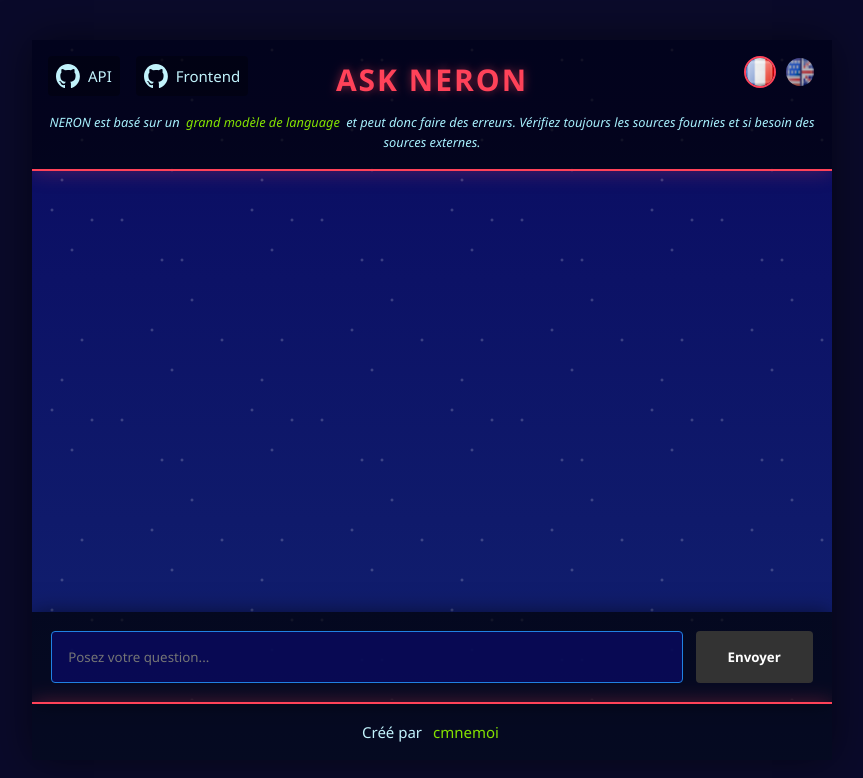
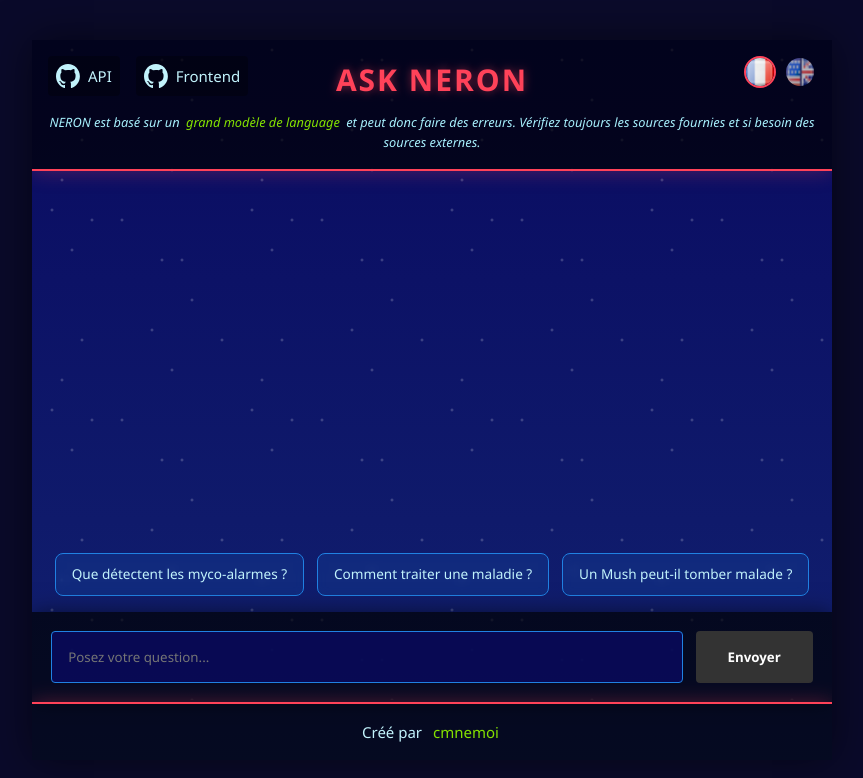
Before and after one commit to cmnemoi/ask_neron_front, a Vue app: page / in a window 1280 px wide. Shown: the top 778 px of the page, without its empty margins (208-1071 px from the left). Built offline with nearby package versions, Linux system fonts and the light colour scheme.

Commit message:
feat: add example questions to get started

```diff
--- a/src/components/ChatBot.vue
+++ b/src/components/ChatBot.vue
@@ -79,6 +79,18 @@
       </div>
     </div>
 
+    <div class="chat-footer">
+      <div class="example-questions">
+        <div
+          v-for="question in exampleQuestions"
+          :key="question"
+          class="example-question"
+          @click="sendExampleQuestion(question)"
+        >
+          {{ question }}
+        </div>
+      </div>
+
       <div class="chat-input">
         <input
           v-model="userInput"
@@ -90,6 +102,7 @@
           {{ t('chat.send') }}
         </button>
       </div>
+    </div>
 
     <footer class="chatbot-footer">
       <span>{{ t('footer.madeBy') }}</span>
@@ -99,7 +112,7 @@
 </template>
 
 <script setup lang="ts">
-import { ref, nextTick } from 'vue'
+import { ref, nextTick, computed } from 'vue'
 import { ChatService } from '../core/services/ChatService'
 import { ApiChatAdapter } from '../infrastructure/adapters/ApiChatAdapter'
 import { TranslationService } from '../core/services/TranslationService'
@@ -128,8 +141,16 @@ const chatService = new ChatService(new ApiChatAdapter())
 const translationService = new TranslationService(new InMemoryTranslationAdapter(translations))
 const repositoryService = new RepositoryService(new InMemoryRepositoryAdapter())
 const repositories = repositoryService.getRepositories()
+const exampleQuestions = computed(
+  () => repositoryService.getExampleQuestions().questions[currentLocale.value] || [],
+)
 
 const t = (key: string) => translationService.translate(key, currentLocale.value)
+
+const sendExampleQuestion = async (question: string) => {
+  userInput.value = question
+  await sendMessage()
+}
 
 const toggleDocuments = (index: number) => {
   openDocuments.value[index] = !openDocuments.value[index]
@@ -316,6 +337,48 @@ const sendMessage = async () => {
   position: relative;
   z-index: 1;
   box-shadow: 0 0 20px rgba(255, 66, 89, 0.3);
+}
+
+.chat-footer {
+  position: relative;
+  z-index: 1;
+}
+
+.example-questions {
+  display: flex;
+  flex-wrap: wrap;
+  gap: 0.8rem;
+  padding: 1rem;
+  justify-content: center;
+}
+
+.example-question {
+  background: rgba(32, 129, 226, 0.15);
+  border: 1px solid #2081e2;
+  padding: 0.6rem 1rem;
+  border-radius: 8px;
+  cursor: pointer;
+  transition: all 0.3s ease;
+  backdrop-filter: blur(5px);
+  font-size: 0.85rem;
+}
+
+.example-question:hover {
+  background: rgba(255, 66, 89, 0.15);
+  border-color: rgba(255, 66, 89, 1);
+  transform: translateY(-2px);
+  box-shadow: 0 4px 12px rgba(255, 66, 89, 0.2);
+}
+
+@media (max-width: 800px) {
+  .example-questions {
+    padding: 0.5rem;
+  }
+
+  .example-question {
+    padding: 0.4rem 0.8rem;
+    font-size: 0.8rem;
+  }
 }
 
 .chatbot-header h1 {
--- a/src/core/services/RepositoryService.ts
+++ b/src/core/services/RepositoryService.ts
@@ -1,4 +1,4 @@
-import type { RepositoryPort, Repositories } from '../ports/RepositoryPort'
+import type { RepositoryPort, Repositories, ExampleQuestions } from '../ports/RepositoryPort'
 
 export class RepositoryService {
   constructor(private repositoryPort: RepositoryPort) {}
@@ -6,4 +6,8 @@ export class RepositoryService {
   getRepositories(): Repositories {
     return this.repositoryPort.getRepositories()
   }
+
+  getExampleQuestions(): ExampleQuestions {
+    return this.repositoryPort.getExampleQuestions()
+  }
 }
--- a/src/infrastructure/adapters/InMemoryRepositoryAdapter.ts
+++ b/src/infrastructure/adapters/InMemoryRepositoryAdapter.ts
@@ -1,4 +1,8 @@
-import type { RepositoryPort, Repositories } from '../../core/ports/RepositoryPort'
+import type {
+  RepositoryPort,
+  Repositories,
+  ExampleQuestions,
+} from '../../core/ports/RepositoryPort'
 
 export class InMemoryRepositoryAdapter implements RepositoryPort {
   getRepositories(): Repositories {
@@ -7,4 +11,17 @@ export class InMemoryRepositoryAdapter implements RepositoryPort {
       frontend: 'https://github.com/cmnemoi/ask_neron_front',
     }
   }
+
+  getExampleQuestions(): ExampleQuestions {
+    return {
+      questions: {
+        en: ['What do myco-alarms detect?', 'How do you treat an illness?', 'Can a Mush get sick?'],
+        fr: [
+          'Que détectent les myco-alarmes ?',
+          'Comment traiter une maladie ?',
+          'Un Mush peut-il tomber malade ?',
+        ],
+      },
+    }
+  }
 }
```
Also changed, not shown: src/core/ports/RepositoryPort.ts (+9 -0 lines), 2 other files (tests, documents, lock files or other folders). Lines whose indentation alone changed are shown as unchanged.
